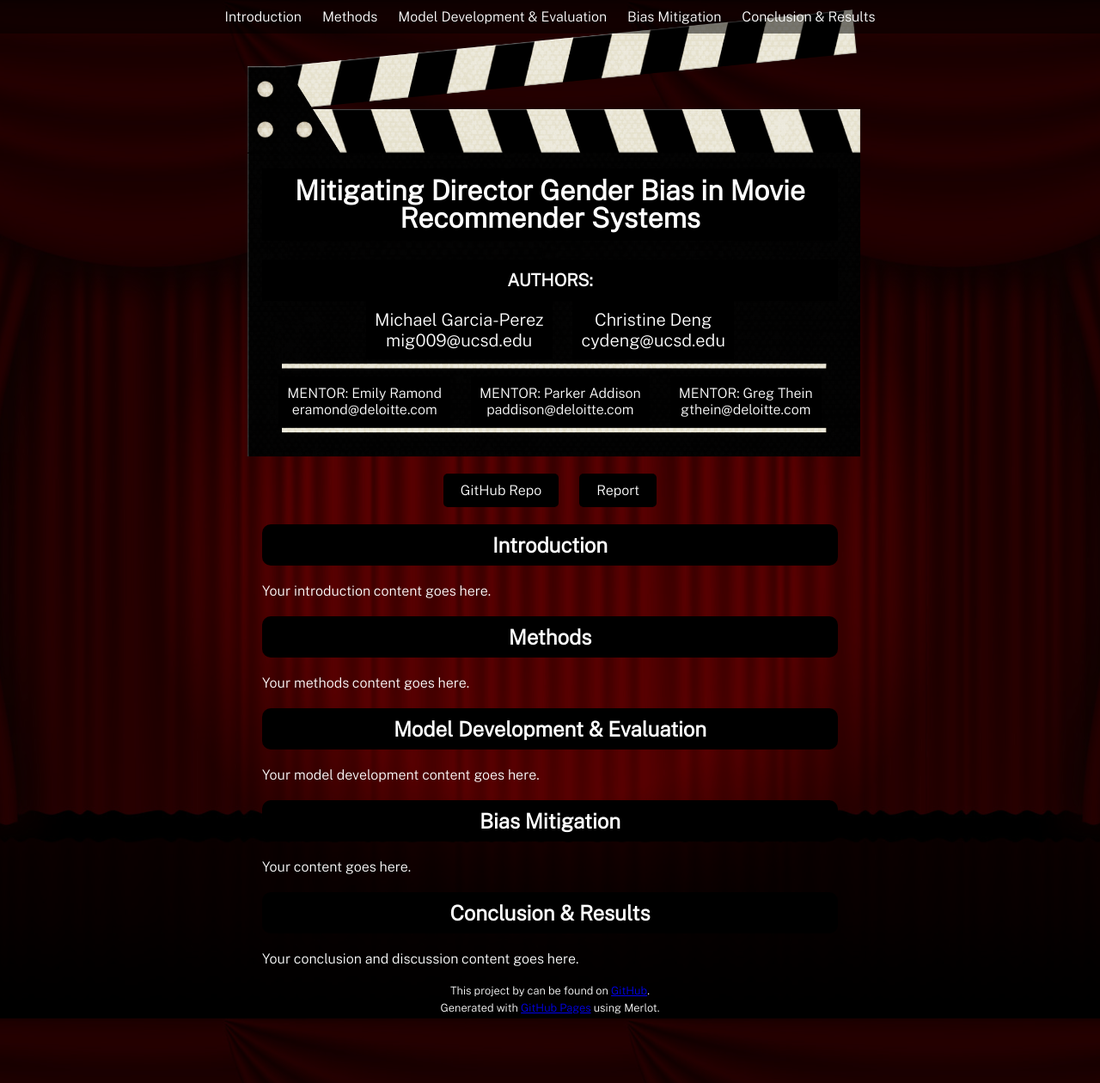
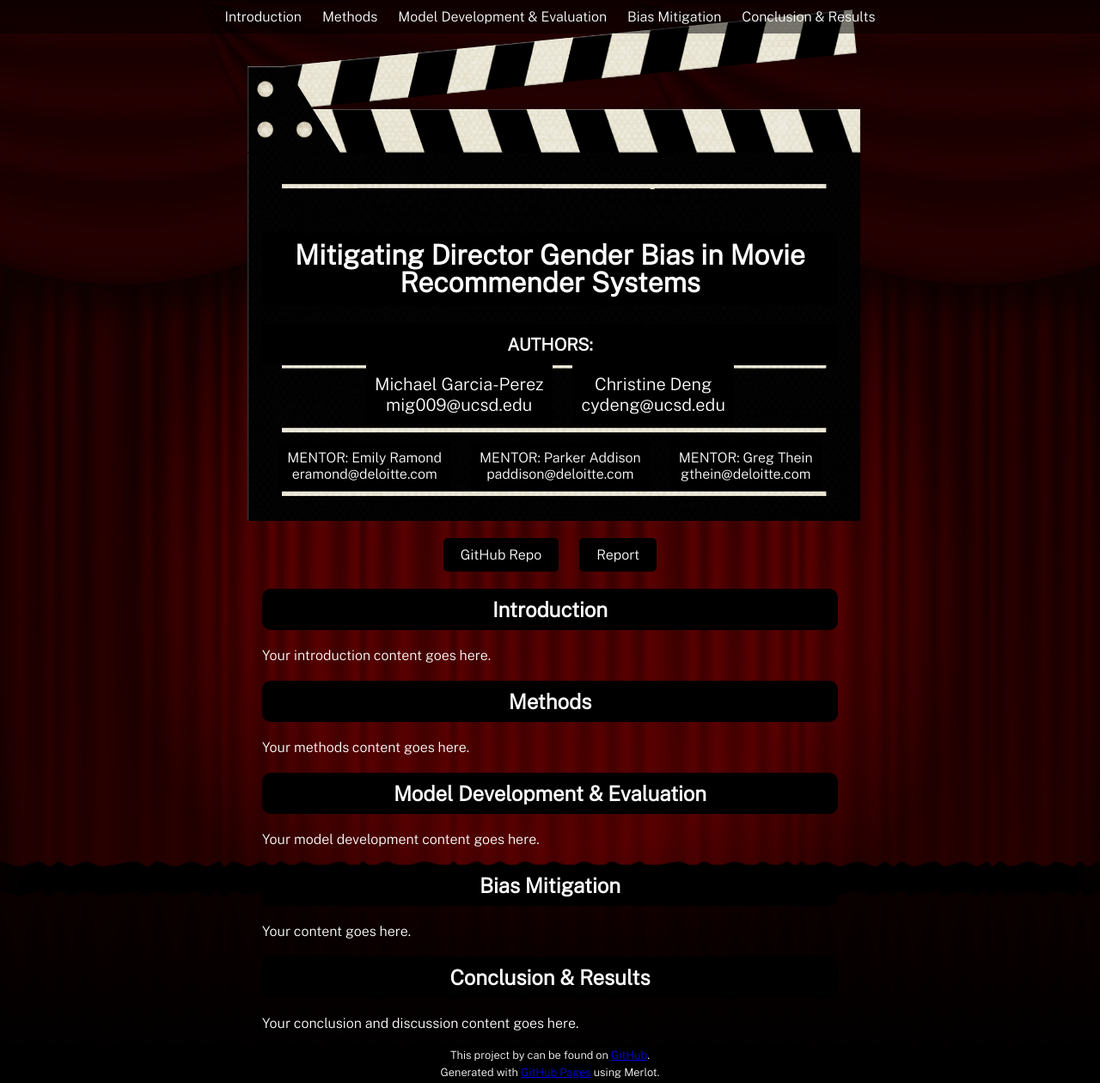
Before and after one commit to michael-garciaperez/DSC180A-Methodology-5, a Jekyll site: the page built from index.md, in a window 1280 px wide and 1260 px high. Shown: the whole window at 86% size. Built offline with Jekyll 4.4.1, drawn with Linux system fonts in a browser that asks for light colours.

Commit message:
Update style.scss

```diff
--- a/assets/css/style.scss
+++ b/assets/css/style.scss
@@ -19,14 +19,12 @@
   margin: 0 auto;
 }
 
-/* header */
-
 header {
   position: relative;
   z-index: 2;
   margin: 0 auto;
   max-width: 670px; /* Adjusted maximum width */
-  padding: 175px 40px 25px;
+  padding: 250px 40px 25px; /* Increased top padding to move the picture down */
   background-image: url('../images/clap_board.png');
   background-size: 100%;
   background-repeat: no-repeat;
```
